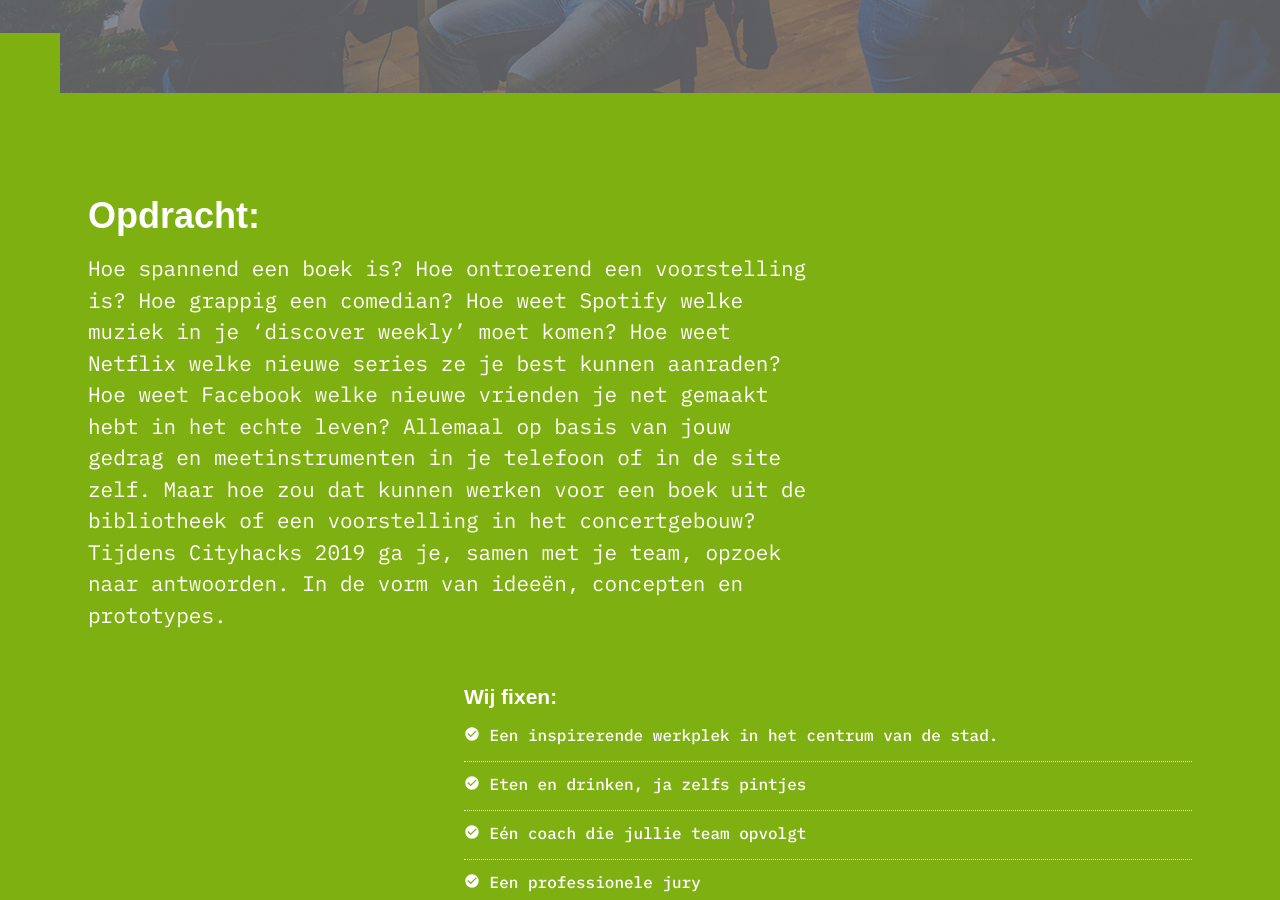
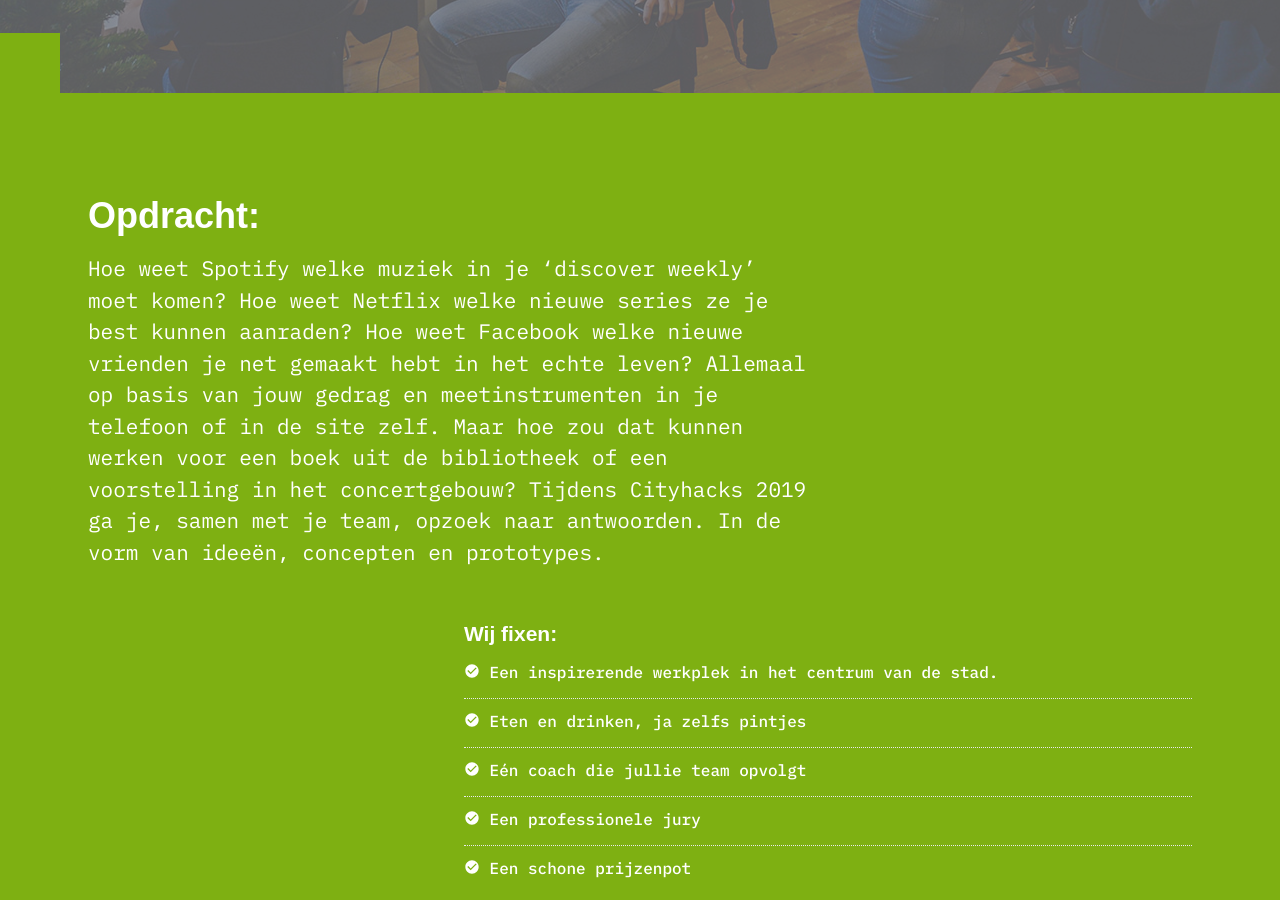
Before and after one commit to nerdlab-be/cityhacks-2019, a Jekyll site: the page built from _pages/index.markdown, in a window 1280 px wide and 900 px high, scrolled down 584 px. Built offline with Jekyll 4.4.1, drawn with Linux system fonts in a browser that asks for light colours; some web fonts are replaced.

Commit message:
Update description

```diff
--- a/_pages/index.markdown
+++ b/_pages/index.markdown
@@ -12,8 +12,7 @@
   imageAlt: "Cityhacks 2019"
 opdracht:
   title: "Opdracht:"
-  para: "Hoe spannend een boek is? Hoe ontroerend een voorstelling is? Hoe grappig een comedian?
-Hoe weet Spotify welke muziek in je ‘discover weekly’ moet komen? Hoe weet Netflix welke nieuwe series ze je best kunnen aanraden? Hoe weet Facebook welke nieuwe vrienden je net gemaakt hebt in het echte leven? Allemaal op basis van jouw gedrag en meetinstrumenten in je telefoon of in de site zelf.
+  para: "Hoe weet Spotify welke muziek in je ‘discover weekly’ moet komen? Hoe weet Netflix welke nieuwe series ze je best kunnen aanraden? Hoe weet Facebook welke nieuwe vrienden je net gemaakt hebt in het echte leven? Allemaal op basis van jouw gedrag en meetinstrumenten in je telefoon of in de site zelf.
 Maar hoe zou dat kunnen werken voor een boek uit de bibliotheek of een voorstelling in het concertgebouw? Tijdens Cityhacks 2019 ga je, samen met je team, opzoek naar antwoorden. In de vorm van ideeën, concepten en prototypes. "
   subtitle: "Wij fixen:"
   list:
```
